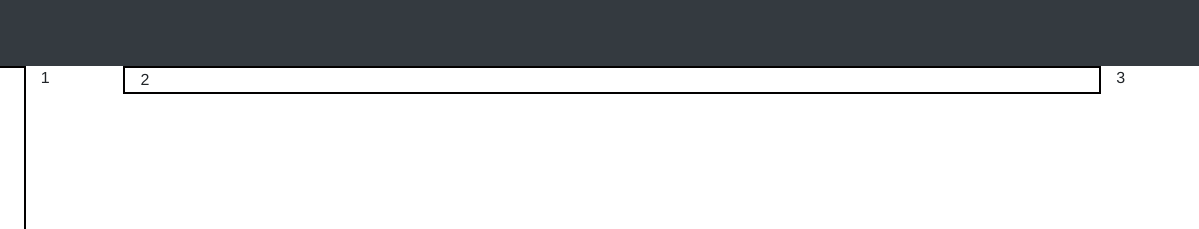
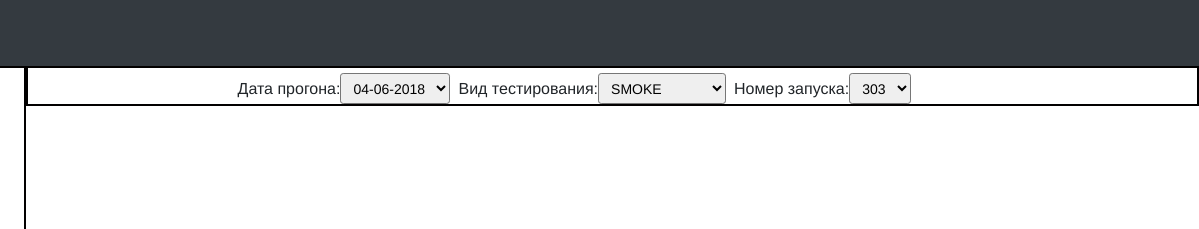
Before and after one commit to slavnovdv/app_site, a plain HTML site: page index.html in a window 1280 px wide. Shown: the top 229 px of the page, 81-1280 px from the left. Drawn offline with Linux system fonts and the light colour scheme.

Commit message:
Доработка фильтрования первого отчета

```diff
--- a/css/style.css
+++ b/css/style.css
@@ -64,6 +64,9 @@ li {
 .panel_search
 {
     border: 2px solid #020000;
+    font-size: 16px;
+    text-align: center;
+    padding: 5px 0 0 0;
 }
 
 /* ------------ Нужный пример---------------------*/
--- a/index.html
+++ b/index.html
@@ -57,10 +57,40 @@
                 </ul>
             </div>
             <div class="col">
-                <div class="row">
-                    <div class="col">1</div>
-                    <div class="panel_search col-10">2</div>
-                    <div class="col">3</div>
+                <div class="panel_search row">
+                    <div class="col"></div>
+                    <div class="col-8">
+                        <form role="form" class="form-inline">
+                            <div class="form-group mr-2">
+                                <label for="labelDate">Дата прогона:</label>
+                                <select class="form-control-sm" id="selectDate">
+                                    <option>04-06-2018</option>
+                                    <option>05-06-2018</option>
+                                    <option>06-06-2018</option>
+                                    <option>07-06-2018</option>
+                                    <option>08-06-2018</option>
+                                </select>
+                            </div>
+                            <div class="form-group mr-2">
+                                <label for="labelDate">Вид тестирования:</label>
+                                <select class="form-control-sm" id="selectDate">
+                                    <option>SMOKE</option>
+                                    <option>SmartRegress</option>
+                                </select>
+                            </div>
+                            <div class="form-group mr-2">
+                                <label for="labelDate">Номер запуска:</label>
+                                <select class="form-control-sm" id="selectDate">
+                                    <option>303</option>
+                                    <option>304</option>
+                                    <option>305</option>
+                                    <option>306</option>
+                                    <option>307</option>
+                                </select>
+                            </div>
+                        </form>
+                    </div>
+                    <div class="col"></div>
                 </div>
             </div>
         </div>
```
